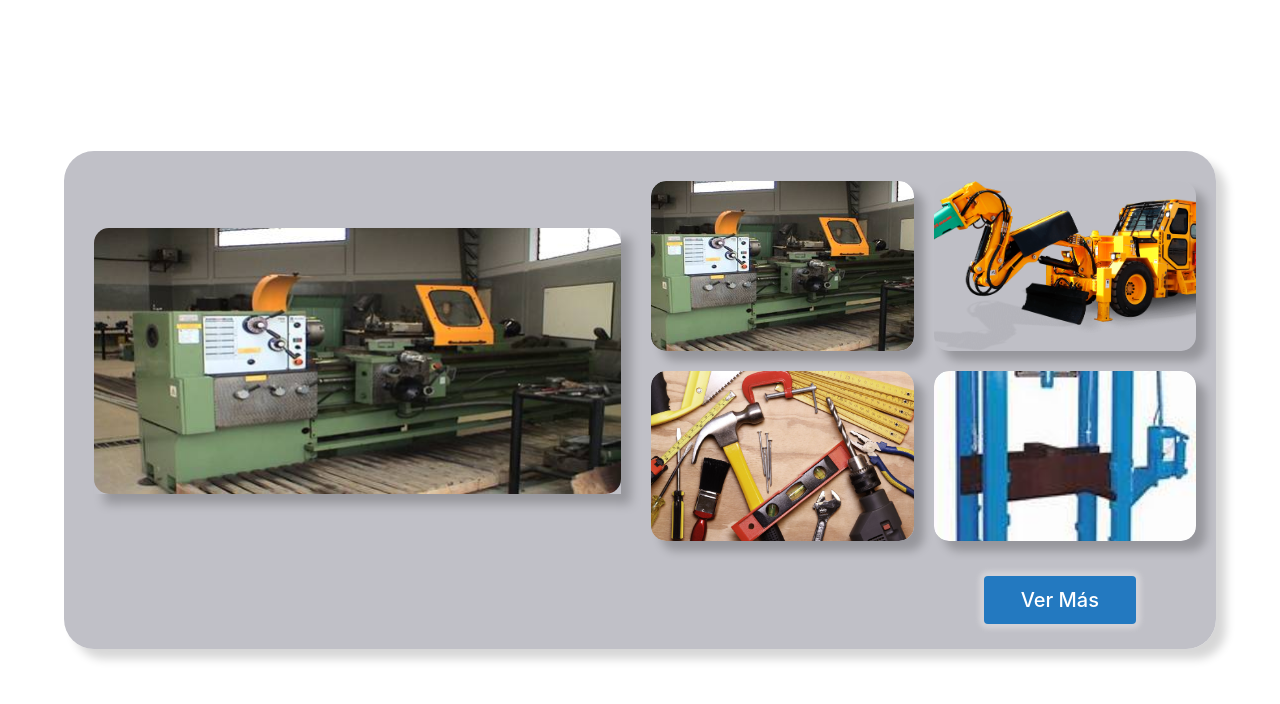
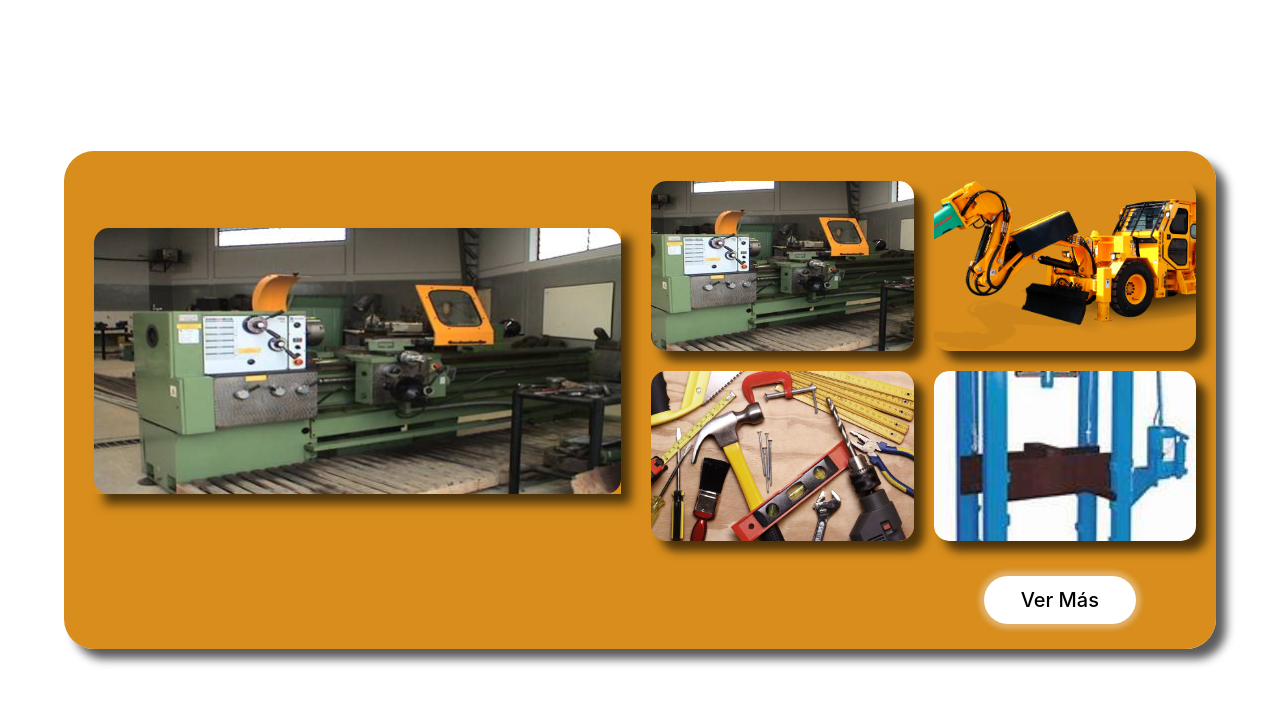
Before and after one commit to Legc15/RentaTools_e-commerce, a React (Vite) app in the folder Frontend/RentaTools/: page / in a window 1280 px wide. Shown: the top 704 px of the page. Built offline with nearby package versions, Linux system fonts and the light colour scheme.

Commit message:
refactor: develop_GaleriaImagenes: Respons+esti

```diff
--- a/Frontend/RentaTools/src/components/galeria/Galeria.jsx
+++ b/Frontend/RentaTools/src/components/galeria/Galeria.jsx
@@ -47,6 +47,8 @@ const Galeria = ({ imagenes }) => {
                                 <img
                                     src={imagen}
                                     alt={`Imagen ${index + 1}`}
+
+
                                 />
                         </div>
                     ))}
--- a/Frontend/RentaTools/src/components/galeria/styles.css
+++ b/Frontend/RentaTools/src/components/galeria/styles.css
@@ -1,10 +1,12 @@
 
 .GaleryContainer{
-    background-color:rgba(192, 192, 199, 0.996);
+    background-color:rgba(216, 141, 28, 0.996);
     width: 90vw;
+    max-width: 1200px;
     padding: 10px;
     border-radius: 30px;
-    box-shadow:  10px 10px 10px rgba(1, 1, 1, 0.162);
+    box-shadow:  10px 10px 10px rgba(1, 1, 1, 0.647);
+
 
 }
 
@@ -19,7 +21,7 @@
 
 .imagenPrincipal {
 
-    box-shadow:  10px 10px 10px rgba(1, 1, 1, 0.22);
+    box-shadow:  10px 10px 10px rgba(1, 1, 1, 0.647);
     width: auto;
     margin: 20px;
     cursor: pointer;
@@ -41,8 +43,11 @@
     grid-template-columns: repeat(2, 1fr);
 }
 
+
+
 .imageContainer{
-    box-shadow: 10px 10px 10px rgba(1, 1, 1, 0.22);
+
+    box-shadow:  10px 10px 10px rgba(1, 1, 1, 0.647);;
     border-radius: 15px;
     margin: 10px;
     cursor: pointer;
@@ -67,11 +72,10 @@
 }
 .verMasButton {
     font-size: 20px;
-
-    background-color: #2379c0; /* Fondo azul */
-    color: #fff; /* Texto blanco */
+    background-color: #ffffff;
+    color: #000000;
     padding: 8px 36px; /* Espaciado horizontal y vertical */
-    border-radius: 0.25rem; /* Bordes redondeados */
+    border-radius: 25px;
     transition: background-color 0.2s;
     box-shadow:  0px 0px 5px 5px rgba(247, 245, 245, 0.354);
     /* Transición al hacer hover */
@@ -81,14 +85,21 @@
     background-color: #1b82e3;
     box-shadow:  5px 5px 10px rgba(85, 82, 82, 0.95)/* Cambio de color al hacer hover */
 }
+.imageContainer:hover {
+    transform: scale(1.05);
+    transition: transform 0.3s;
+}
 
-
+.imagenPrincipal:hover {
+    transform: scale(1.05);
+    transition: transform 0.3s;
+}
 /*------------------RESPONSIVE------------------*/
 
 @media(max-width: 850px){
 
     .GaleryContainer{
-        width: auto;
+        width: 90vw;
         margin: 10px;
     }
 
@@ -118,4 +129,9 @@
         justify-content: center;
 
     }
+
+    .imageContainer:hover {
+        transform: scale(1.05);
+        transition: transform 0.3s;
+    }
 }
```
